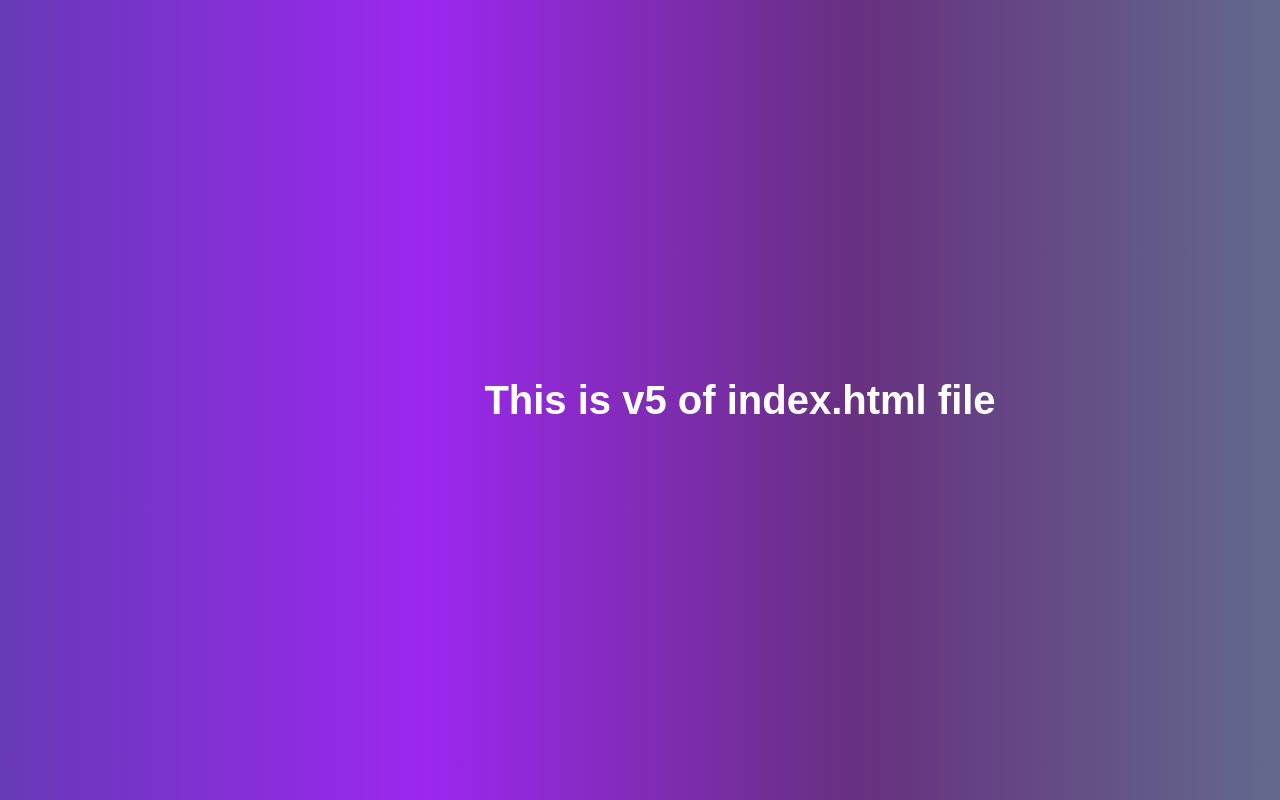
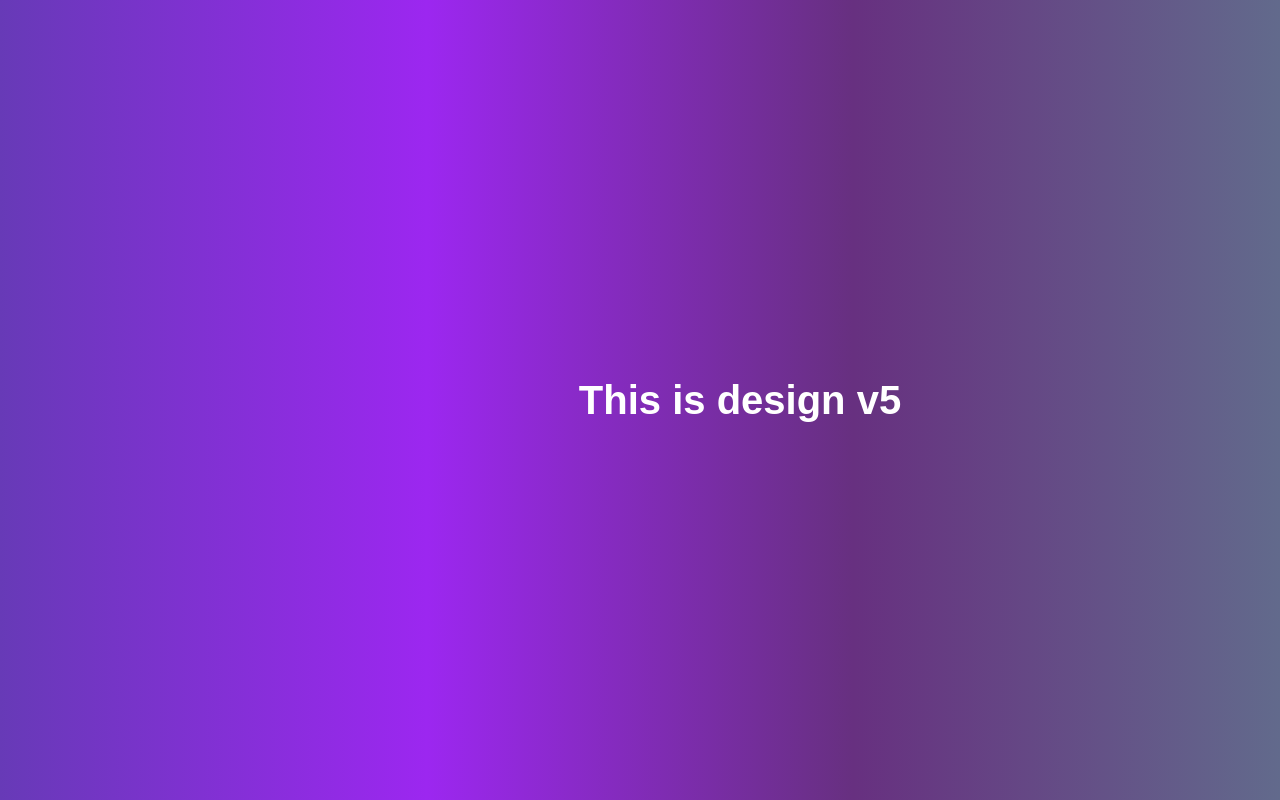
Before and after one commit to Shreaa02/myrepo, a plain HTML site: page index.html in a window 1280 px wide. Drawn offline with Linux system fonts and the light colour scheme.

Commit message:
changed content

```diff
--- a/index.html
+++ b/index.html
@@ -7,6 +7,6 @@
     <title>Document</title>
 </head>
 <body>
-    <h1>This is v5 of index.html file</h1>
+    <h1>This is design v5</h1>
 </body>
 </html>
```
